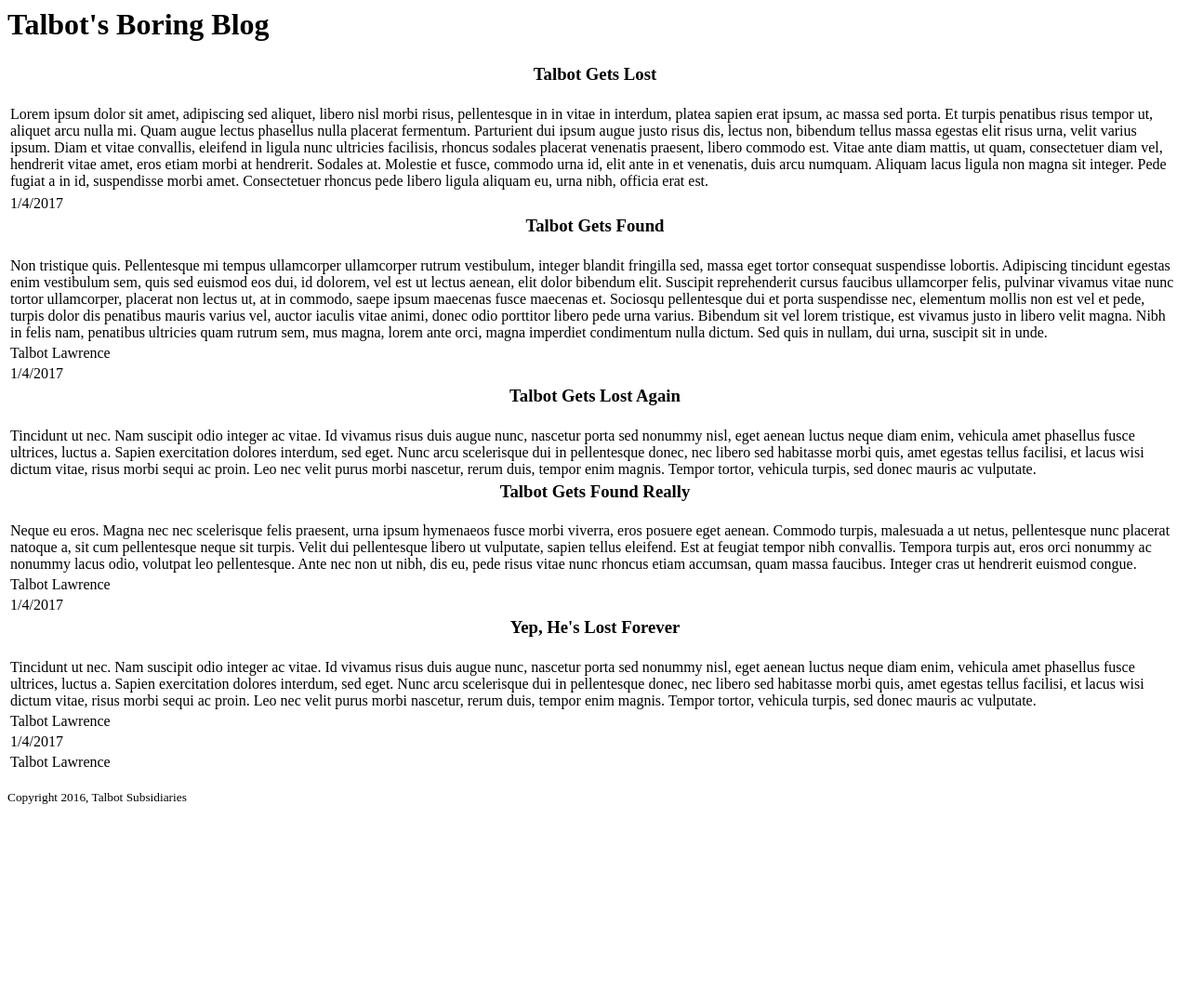
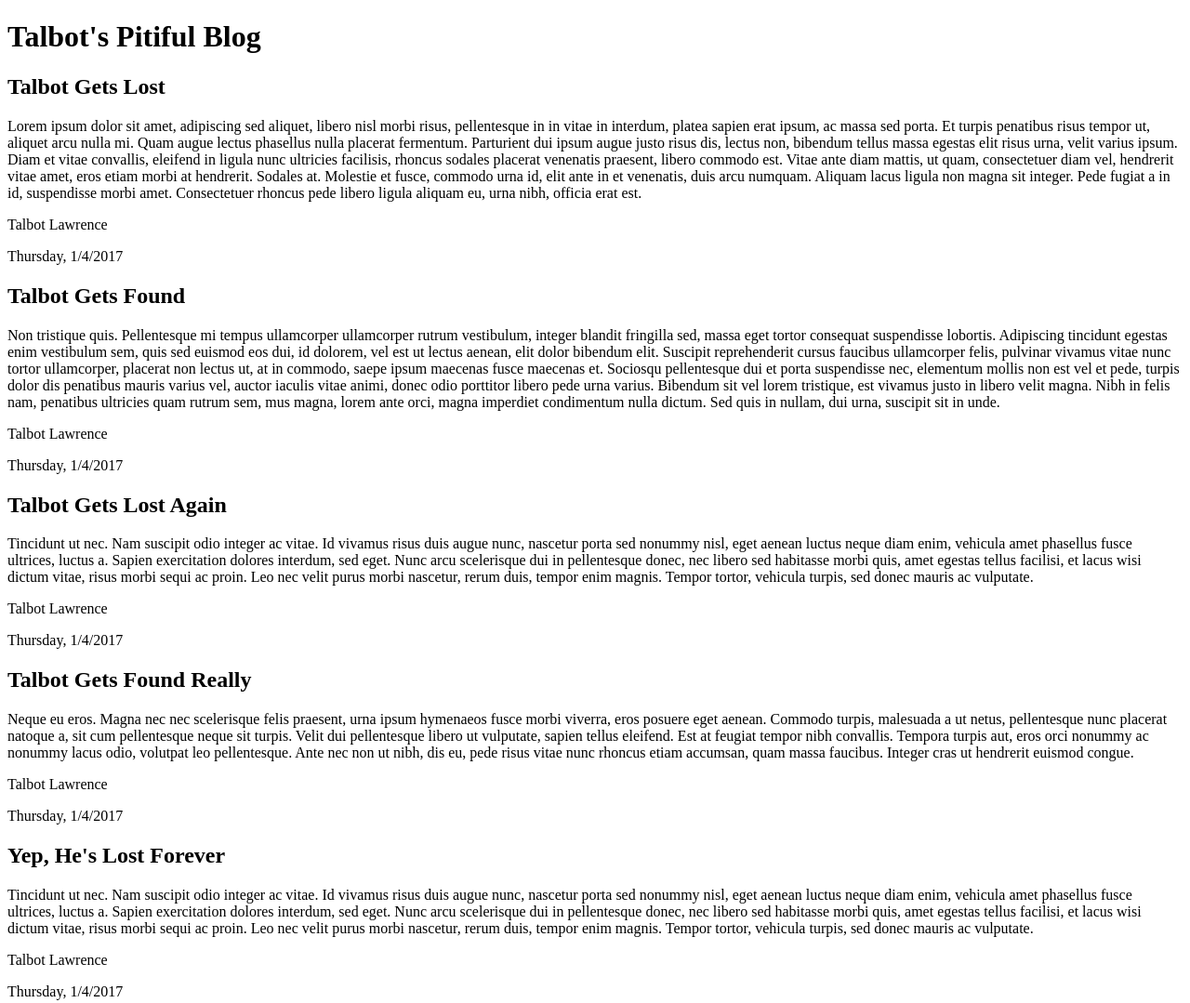
Before and after one commit to talbotlawrence/the-static-web, a plain HTML site: page blog/index.html in a window 1280 px wide. Shown: the top 1079 px of the page at 93% size. Before the commit the page ends 874 px from the top, so only its background shows below. Drawn offline with Linux system fonts and the light colour scheme.

Commit message:
adding another index file because my first blog was ugly

```diff
--- a/blog/index.html
+++ b/blog/index.html
@@ -1,46 +1,52 @@
-<!-- This is all wrong.  I will fix it soon -->
-<h1>Talbot's Boring Blog</h1>
-  <table>
-      <tr>
-        <th scope="col"><h3>Talbot Gets Lost</h3></th>
-      </tr>
-      <tr>
-        <td>Lorem ipsum dolor sit amet, adipiscing sed aliquet, libero nisl morbi risus, pellentesque in in vitae in interdum, platea sapien erat ipsum, ac massa sed porta. Et turpis penatibus risus tempor ut, aliquet arcu nulla mi. Quam augue lectus phasellus nulla placerat fermentum. Parturient dui ipsum augue justo risus dis, lectus non, bibendum tellus massa egestas elit risus urna, velit varius ipsum. Diam et vitae convallis, eleifend in ligula nunc ultricies facilisis, rhoncus sodales placerat venenatis praesent, libero commodo est. Vitae ante diam mattis, ut quam, consectetuer diam vel, hendrerit vitae amet, eros etiam morbi at hendrerit. Sodales at. Molestie et fusce, commodo urna id, elit ante in et venenatis, duis arcu numquam. Aliquam lacus ligula non magna sit integer. Pede fugiat a in id, suspendisse morbi amet. Consectetuer rhoncus pede libero ligula aliquam eu, urna nibh, officia erat est.</td>
-  </tr>
-  <tr>
-	<tfoot><tr><td>Talbot Lawrence</td></tr></tfoot>
-	<tfoot><tr><td>1/4/2017</td></tr></tfoot>
-  </tr>
-  <tr>
-    <th scope="col"><h3>Talbot Gets Found</h3></th>
-  </tr>
-  <tr>
-    <td>Non tristique quis. Pellentesque mi tempus ullamcorper ullamcorper rutrum vestibulum, integer blandit fringilla sed, massa eget tortor consequat suspendisse lobortis. Adipiscing tincidunt egestas enim vestibulum sem, quis sed euismod eos dui, id dolorem, vel est ut lectus aenean, elit dolor bibendum elit. Suscipit reprehenderit cursus faucibus ullamcorper felis, pulvinar vivamus vitae nunc tortor ullamcorper, placerat non lectus ut, at in commodo, saepe ipsum maecenas fusce maecenas et. Sociosqu pellentesque dui et porta suspendisse nec, elementum mollis non est vel et pede, turpis dolor dis penatibus mauris varius vel, auctor iaculis vitae animi, donec odio porttitor libero pede urna varius. Bibendum sit vel lorem tristique, est vivamus justo in libero velit magna. Nibh in felis nam, penatibus ultricies quam rutrum sem, mus magna, lorem ante orci, magna imperdiet condimentum nulla dictum. Sed quis in nullam, dui urna, suscipit sit in unde.</td>
-	<tfoot><tr><td>Talbot Lawrence</td></tr></tfoot>
-	<tfoot><tr><td>1/4/2017</td></tr></tfoot>
-  </tr>
-  <tr>
-    <th scope="col"><h3>Talbot Gets Lost Again</h3></th>
-  </tr>
-  <tr>
-    <td>Tincidunt ut nec. Nam suscipit odio integer ac vitae. Id vivamus risus duis augue nunc, nascetur porta sed nonummy nisl, eget aenean luctus neque diam enim, vehicula amet phasellus fusce ultrices, luctus a. Sapien exercitation dolores interdum, sed eget. Nunc arcu scelerisque dui in pellentesque donec, nec libero sed habitasse morbi quis, amet egestas tellus facilisi, et lacus wisi dictum vitae, risus morbi sequi ac proin. Leo nec velit purus morbi nascetur, rerum duis, tempor enim magnis. Tempor tortor, vehicula turpis, sed donec mauris ac vulputate.</td>
-  </tr>
-  <tr>
-    <th scope="col"><h3>Talbot Gets Found Really</h3></th>
-  </tr>
-  <tr>
-    <td>Neque eu eros. Magna nec nec scelerisque felis praesent, urna ipsum hymenaeos fusce morbi viverra, eros posuere eget aenean. Commodo turpis, malesuada a ut netus, pellentesque nunc placerat natoque a, sit cum pellentesque neque sit turpis. Velit dui pellentesque libero ut vulputate, sapien tellus eleifend. Est at feugiat tempor nibh convallis. Tempora turpis aut, eros orci nonummy ac nonummy lacus odio, volutpat leo pellentesque. Ante nec non ut nibh, dis eu, pede risus vitae nunc rhoncus etiam accumsan, quam massa faucibus. Integer cras ut hendrerit euismod congue.</td>
-	<tfoot><tr><td>Talbot Lawrence</td></tr></tfoot>
-	<tfoot><tr><td>1/4/2017</td></tr></tfoot>
-  </tr>
-  <tr>
-    <th scope="col"><h3>Yep, He's Lost Forever</h3></th>
-  </tr>
-  <tr>
-    <td>Tincidunt ut nec. Nam suscipit odio integer ac vitae. Id vivamus risus duis augue nunc, nascetur porta sed nonummy nisl, eget aenean luctus neque diam enim, vehicula amet phasellus fusce ultrices, luctus a. Sapien exercitation dolores interdum, sed eget. Nunc arcu scelerisque dui in pellentesque donec, nec libero sed habitasse morbi quis, amet egestas tellus facilisi, et lacus wisi dictum vitae, risus morbi sequi ac proin. Leo nec velit purus morbi nascetur, rerum duis, tempor enim magnis. Tempor tortor, vehicula turpis, sed donec mauris ac vulputate.</td>
-	<tfoot><tr><td>Talbot Lawrence</td></tr></tfoot>
-	<tfoot><tr><td>1/4/2017</td></tr></tfoot>
-  </tr>
-</table>
+<!DOCTYPE html>
+<html lang="en">
+<head>
+	<meta charset="UTF-8">
+	<title>Talbot's Pitiful Blog</title>
+</head>
+
+<body>
+<h1>Talbot's Pitiful Blog</h1>
+	<header><h2>Talbot Gets Lost</h2></header>
+	<p>Lorem ipsum dolor sit amet, adipiscing sed aliquet, libero nisl morbi risus, pellentesque in in vitae in interdum, platea sapien erat ipsum, ac massa sed porta. Et turpis penatibus risus tempor ut, aliquet arcu nulla mi. Quam augue lectus phasellus nulla placerat fermentum. Parturient dui ipsum augue justo risus dis, lectus non, bibendum tellus massa egestas elit risus urna, velit varius ipsum. Diam et vitae convallis, eleifend in ligula nunc ultricies facilisis, rhoncus sodales placerat venenatis praesent, libero commodo est. Vitae ante diam mattis, ut quam, consectetuer diam vel, hendrerit vitae amet, eros etiam morbi at hendrerit. Sodales at. Molestie et fusce, commodo urna id, elit ante in et venenatis, duis arcu numquam. Aliquam lacus ligula non magna sit integer. Pede fugiat a in id, suspendisse morbi amet. Consectetuer rhoncus pede libero ligula aliquam eu, urna nibh, officia erat est.</p>
+	<footer>
+		<p>Talbot Lawrence</p>
+		<time datetime="2017-01-5 00:00">Thursday, 1/4/2017</time>
+	</footer>
+
+		<header><h2>Talbot Gets Found</h2></header>
+	<p>Non tristique quis. Pellentesque mi tempus ullamcorper ullamcorper rutrum vestibulum, integer blandit fringilla sed, massa eget tortor consequat suspendisse lobortis. Adipiscing tincidunt egestas enim vestibulum sem, quis sed euismod eos dui, id dolorem, vel est ut lectus aenean, elit dolor bibendum elit. Suscipit reprehenderit cursus faucibus ullamcorper felis, pulvinar vivamus vitae nunc tortor ullamcorper, placerat non lectus ut, at in commodo, saepe ipsum maecenas fusce maecenas et. Sociosqu pellentesque dui et porta suspendisse nec, elementum mollis non est vel et pede, turpis dolor dis penatibus mauris varius vel, auctor iaculis vitae animi, donec odio porttitor libero pede urna varius. Bibendum sit vel lorem tristique, est vivamus justo in libero velit magna. Nibh in felis nam, penatibus ultricies quam rutrum sem, mus magna, lorem ante orci, magna imperdiet condimentum nulla dictum. Sed quis in nullam, dui urna, suscipit sit in unde.</p>
+	<footer>
+		<p>Talbot Lawrence</p>
+		<time datetime="2017-01-5 00:00">Thursday, 1/4/2017</time>
+	</footer>
+
+		<header><h2>Talbot Gets Lost Again</h2></header>
+	<p>Tincidunt ut nec. Nam suscipit odio integer ac vitae. Id vivamus risus duis augue nunc, nascetur porta sed nonummy nisl, eget aenean luctus neque diam enim, vehicula amet phasellus fusce ultrices, luctus a. Sapien exercitation dolores interdum, sed eget. Nunc arcu scelerisque dui in pellentesque donec, nec libero sed habitasse morbi quis, amet egestas tellus facilisi, et lacus wisi dictum vitae, risus morbi sequi ac proin. Leo nec velit purus morbi nascetur, rerum duis, tempor enim magnis. Tempor tortor, vehicula turpis, sed donec mauris ac vulputate.</p>
+	<footer>
+		<p>Talbot Lawrence</p>
+		<time datetime="2017-01-5 00:00">Thursday, 1/4/2017</time>
+	</footer>
+
+		<header><h2>Talbot Gets Found Really</h2></header>
+	<p>Neque eu eros. Magna nec nec scelerisque felis praesent, urna ipsum hymenaeos fusce morbi viverra, eros posuere eget aenean. Commodo turpis, malesuada a ut netus, pellentesque nunc placerat natoque a, sit cum pellentesque neque sit turpis. Velit dui pellentesque libero ut vulputate, sapien tellus eleifend. Est at feugiat tempor nibh convallis. Tempora turpis aut, eros orci nonummy ac nonummy lacus odio, volutpat leo pellentesque. Ante nec non ut nibh, dis eu, pede risus vitae nunc rhoncus etiam accumsan, quam massa faucibus. Integer cras ut hendrerit euismod congue.</p>
+	<footer>
+		<p>Talbot Lawrence</p>
+		<time datetime="2017-01-5 00:00">Thursday, 1/4/2017</time>
+	</footer>
+
+		<header><h2>Yep, He's Lost Forever</h2></header>
+	<p>Tincidunt ut nec. Nam suscipit odio integer ac vitae. Id vivamus risus duis augue nunc, nascetur porta sed nonummy nisl, eget aenean luctus neque diam enim, vehicula amet phasellus fusce ultrices, luctus a. Sapien exercitation dolores interdum, sed eget. Nunc arcu scelerisque dui in pellentesque donec, nec libero sed habitasse morbi quis, amet egestas tellus facilisi, et lacus wisi dictum vitae, risus morbi sequi ac proin. Leo nec velit purus morbi nascetur, rerum duis, tempor enim magnis. Tempor tortor, vehicula turpis, sed donec mauris ac vulputate.</p>
+	<footer>
+		<p>Talbot Lawrence</p>
+		<time datetime="2017-01-5 00:00">Thursday, 1/4/2017</time>
+	</footer>
 <br>
-<footer><small>Copyright 2016, Talbot Subsidiaries</small></footer>
+<footer>
+	<small>Copyright 2016, Talbot Subsidiaries</small>
+</footer>
+
+
+</body>
+
+</html>
```
Also changed, not shown: blog/index2.html (added, +46 -0 lines).
